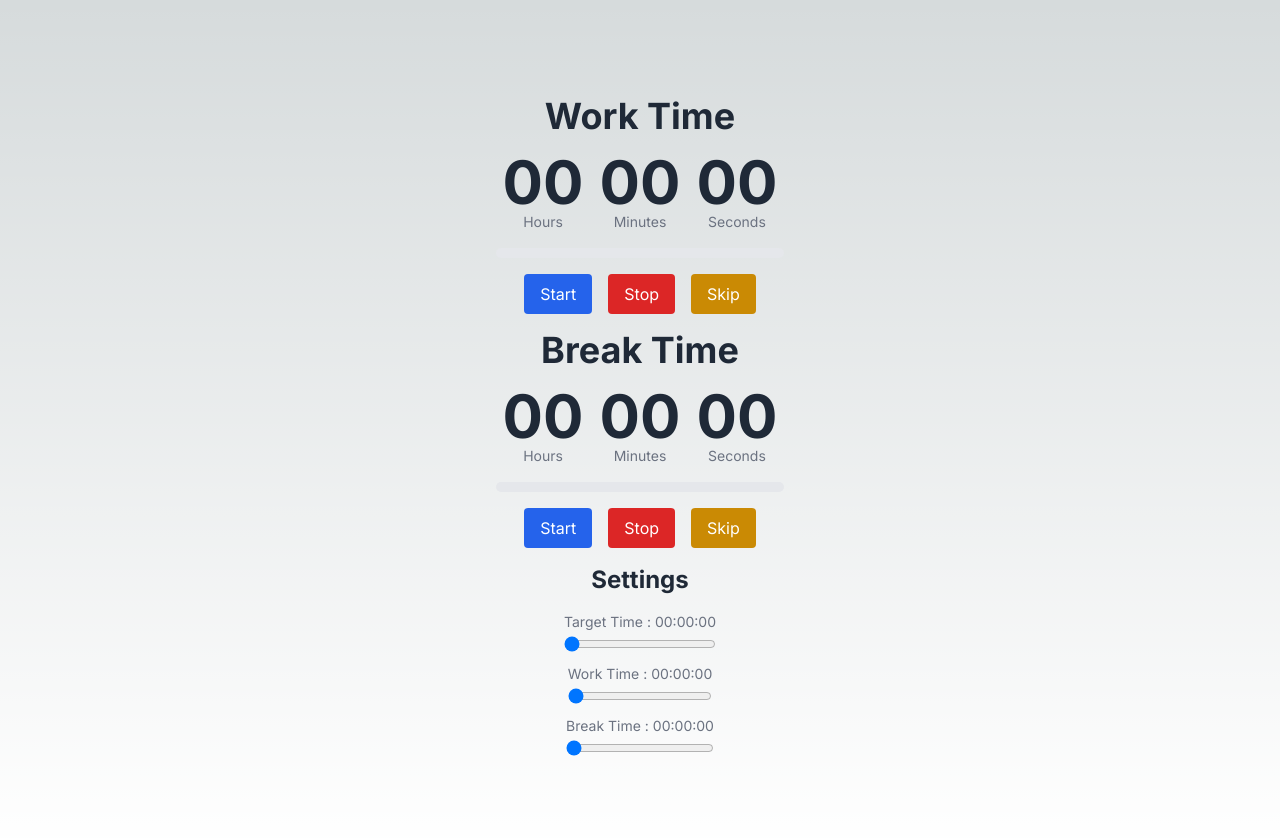
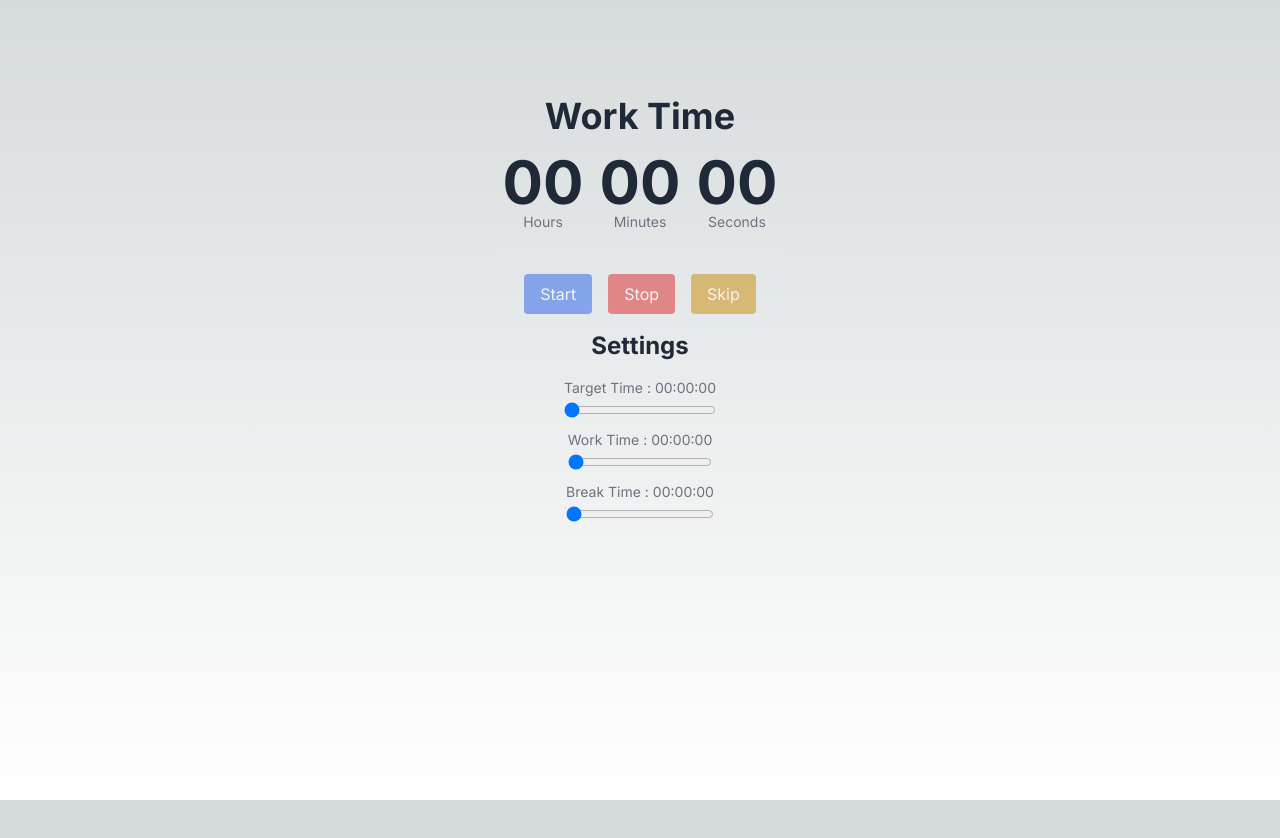
Before and after one commit to doulosHector/work-timer-nextjs, a Next.js app: page / in a window 1280 px wide. Shown: the top 838 px of the page. After the commit the page ends 800 px from the top, so only its background shows below. Built offline with nearby package versions, Linux system fonts and the light colour scheme.

Commit message:
feat: change between work and break timer and disable buttons when no time is set

```diff
--- a/src/app/components/atoms/Button.tsx
+++ b/src/app/components/atoms/Button.tsx
@@ -2,10 +2,12 @@ const Button = ({
   onClick,
   children,
   color,
+  disabled,
 }: {
   onClick: () => void;
   children: React.ReactNode;
   color: "blue" | "red" | "yellow";
+  disabled?: boolean;
 }) => {
   const styles = {
     blue: "bg-blue-600",
@@ -14,8 +16,11 @@ const Button = ({
   };
   return (
     <button
-      className={`px-4 py-2 ${styles[color]} text-white rounded`}
+      className={`px-4 py-2 ${styles[color]} text-white rounded ${
+        disabled ? "opacity-50 cursor-not-allowed" : ""
+      }`}
       onClick={onClick}
+      disabled={disabled}
     >
       {children}
     </button>
--- a/src/app/components/molecules/Timer.tsx
+++ b/src/app/components/molecules/Timer.tsx
@@ -7,9 +7,11 @@ import ProgressBar from "../atoms/ProgressBar";
 const Timer = ({
   title,
   initialTimeMinutes,
+  setActiveTimer,
 }: {
   title: string;
   initialTimeMinutes: number;
+  setActiveTimer: (timer: "work" | "break") => void;
 }) => {
   const [isRunning, setIsRunning] = useState(false);
   const { hours: initialHours, minutes: initialMinutes } =
@@ -21,6 +23,7 @@ const Timer = ({
 
   const totalInitialTimeSeconds = initialHours * 60 + initialMinutes * 60;
   const totalTimeSeconds = hours * 60 + minutes * 60 + seconds;
+  const btnDisabled = !(hours > 0 || minutes > 0 || seconds > 0);
 
   useEffect(() => {
     setHours(initialHours);
@@ -61,18 +64,12 @@ const Timer = ({
     setIsRunning(!isRunning);
   };
 
-  const handleStop = () => {
+  const stopTimer = () => {
     setIsRunning(false);
     setSeconds(0);
     setMinutes(initialMinutes);
     setHours(initialHours);
-  };
-
-  const handleSkip = () => {
-    setIsRunning(false);
-    setSeconds(0);
-    setMinutes(initialMinutes);
-    setHours(initialHours);
+    setActiveTimer(title === "Work Time" ? "break" : "work");
   };
 
   return (
@@ -85,13 +82,13 @@ const Timer = ({
       </div>
       <ProgressBar progress={progress} />
       <div className="flex space-x-4 mt-4">
-        <Button onClick={handleStart} color="blue">
+        <Button onClick={handleStart} color="blue" disabled={btnDisabled}>
           {isRunning ? "Pause" : "Start"}
         </Button>
-        <Button onClick={handleStop} color="red">
+        <Button onClick={stopTimer} color="red" disabled={btnDisabled}>
           Stop
         </Button>
-        <Button onClick={handleSkip} color="yellow">
+        <Button onClick={stopTimer} color="yellow" disabled={btnDisabled}>
           Skip
         </Button>
       </div>
--- a/src/app/page.tsx
+++ b/src/app/page.tsx
@@ -7,12 +7,24 @@ export default function Home() {
   const [targetMinutes, setTargetMinutes] = useState(0);
   const [workMinutes, setWorkMinutes] = useState(0);
   const [breakMinutes, setBreakMinutes] = useState(0);
+  const [activeTimer, setActiveTimer] = useState<"work" | "break">("work");
 
   return (
     <main className="flex min-h-screen flex-col items-center justify-between p-24">
       <div className="flex flex-col items-center justify-center space-y-4">
-        <Timer title="Work Time" initialTimeMinutes={workMinutes} />
-        <Timer title="Break Time" initialTimeMinutes={breakMinutes} />
+        {activeTimer === "work" ? (
+          <Timer
+            title="Work Time"
+            initialTimeMinutes={workMinutes}
+            setActiveTimer={setActiveTimer}
+          />
+        ) : (
+          <Timer
+            title="Break Time"
+            initialTimeMinutes={breakMinutes}
+            setActiveTimer={setActiveTimer}
+          />
+        )}
         <Settings
           targetMinutes={targetMinutes}
           setTargetMinutes={setTargetMinutes}
```
